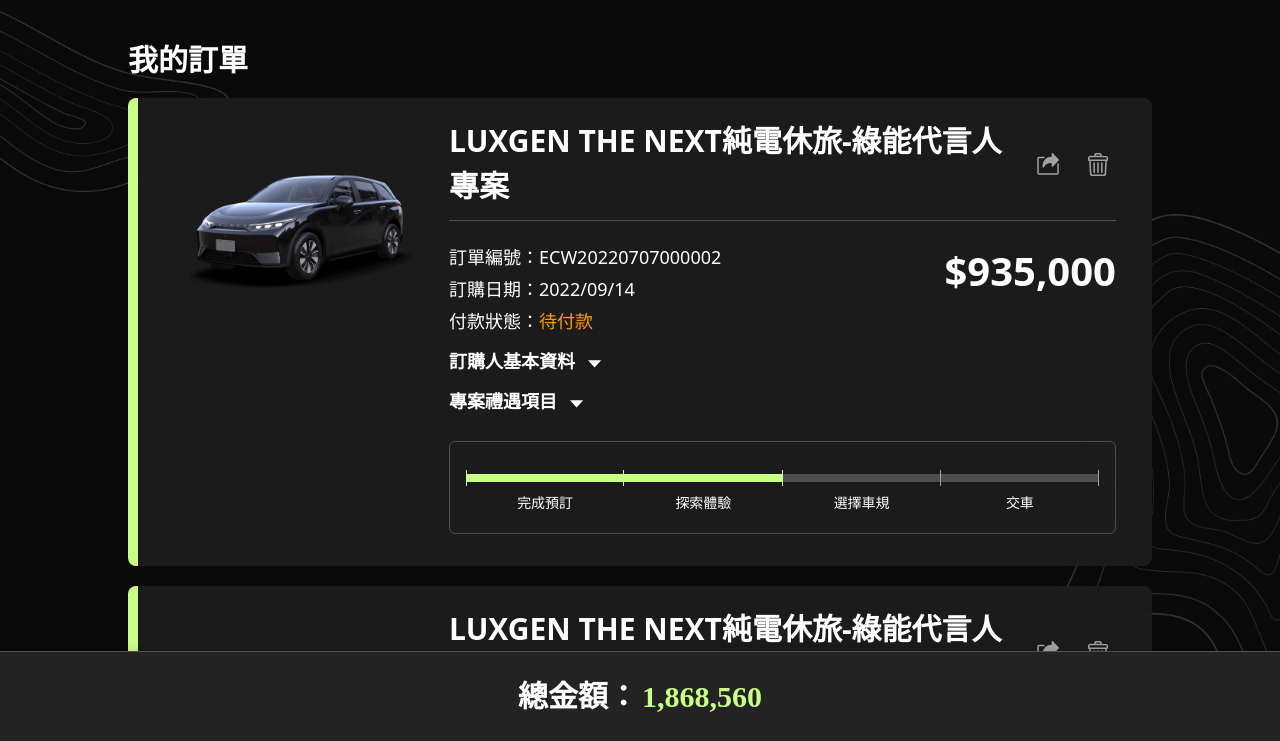
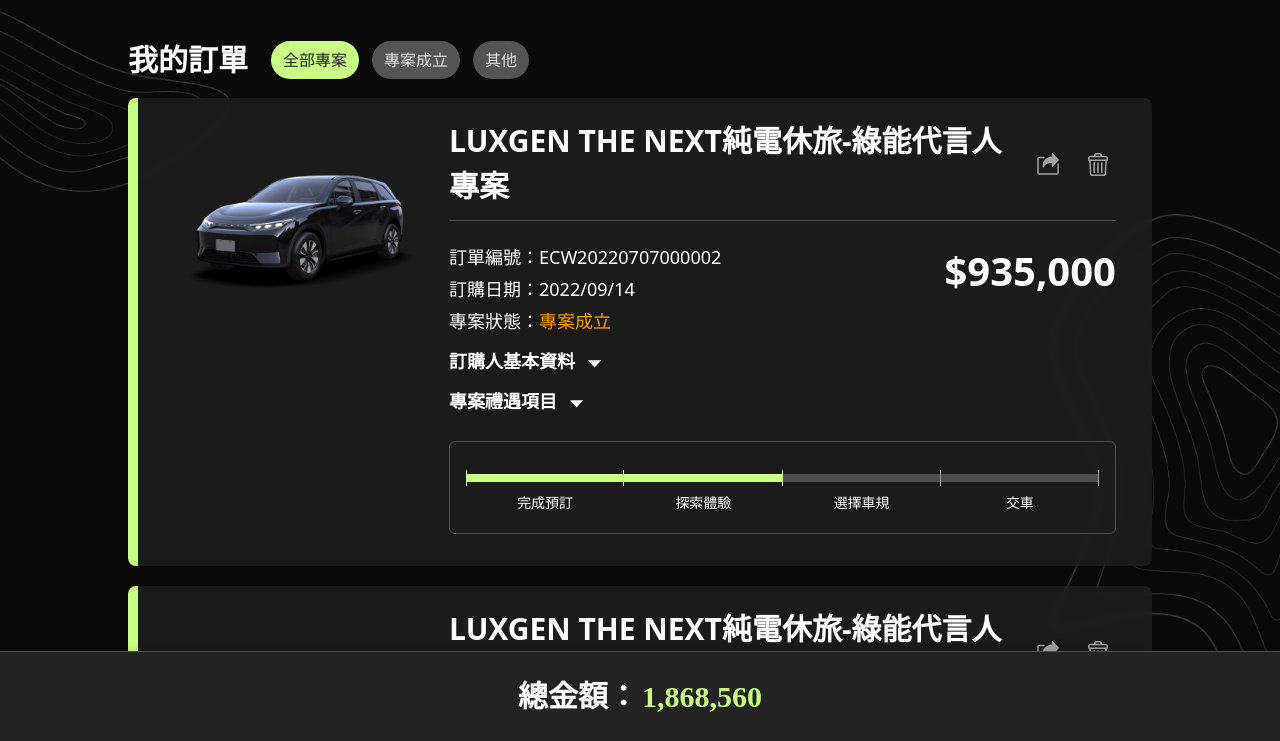
Before and after one commit to silentbana/demo, a website: page order.html in a window 1280 px wide. Shown: the part 59-800 px from the top of the page. Drawn offline with Linux system fonts and the light colour scheme.

Commit message:
訂單頁更新篩選tab

```diff
--- a/order.html
+++ b/order.html
@@ -47,7 +47,33 @@
   </nav>
   <main class="order text-white">
     <div class="items">
-      <div class="page-title mb-3 fw-bold">我的訂單</div>
+      <div class="page-title mb-3 fw-bold d-flex align-items-center">
+        <div>
+          我的訂單
+        </div>
+        <div class="chips">
+          <div>
+            <div class="chip">
+              <input id="chip1" type="radio" name="chip" value="0" checked>
+              <label class="form-check-label" for="chip1">
+                全部專案
+              </label>
+            </div>
+            <div class="chip">
+              <input id="chip2" type="radio" name="chip" value="1">
+              <label class="form-check-label" for="chip2">
+                專案成立
+              </label>
+            </div>
+            <div class="chip">
+              <input id="chip3" type="radio" name="chip" value="2">
+              <label class="form-check-label" for="chip3">
+                其他
+              </label>
+            </div>
+          </div>
+        </div>
+      </div>
 
       <div class="order-items">
         <div class="item d-flex flex-column flex-md-row">
@@ -70,7 +96,7 @@
               <div class="detail">
                 <div class="numero">訂單編號：ECW20220707000002</div>
                 <div class="date">訂購日期：2022/09/14</div>
-                <div class="state">付款狀態：<span class="text-ff9900">待付款</span></div>
+                <div class="state">專案狀態：<span class="text-ff9900">專案成立</span></div>
                 <div class="bonus mt-2 d-flex flex-row fw-semibold">
                   訂購人基本資料
                   <div class="btn-collapse collapsed ms-1" data-bs-toggle="collapse"
@@ -161,7 +187,7 @@
               <div class="detail">
                 <div class="numero">訂單編號：ECW20220707000002</div>
                 <div class="date">訂購日期：2022/09/14</div>
-                <div class="state">付款狀態：<span class="text-ff9900">待付款</span></div>
+                <div class="state">專案狀態：<span class="text-ff9900">專案成立</span></div>
                 <div class="bonus mt-2 d-flex flex-row fw-semibold">
                   訂購人基本資料
                   <div class="btn-collapse collapsed ms-1" data-bs-toggle="collapse"
@@ -551,6 +577,40 @@
     margin: 12px auto 2px;
   }
 
+  .chips {
+    display: flex;
+    padding-left: 10px;
+    flex: 1;
+  }
+
+  .chips>div {
+    display: -webkit-box;
+    overflow: scroll;
+  }
+
+  .chip {
+    display: flex;
+    align-items: center;
+  }
+
+  .chip>input {
+    opacity: 0;
+  }
+
+  .chip>input+label {
+    color: #e1e1e1;
+    background-color: #545454;
+    font-size: 16px;
+    font-weight: 500;
+    padding: 7px 12px;
+    border-radius: 30px;
+  }
+
+  .chip>input:checked+label {
+    color: #232323;
+    background-color: #caff86;
+  }
+
   @media (min-width: 1200px) {
     .logo {
       padding: 0 36px;
```
